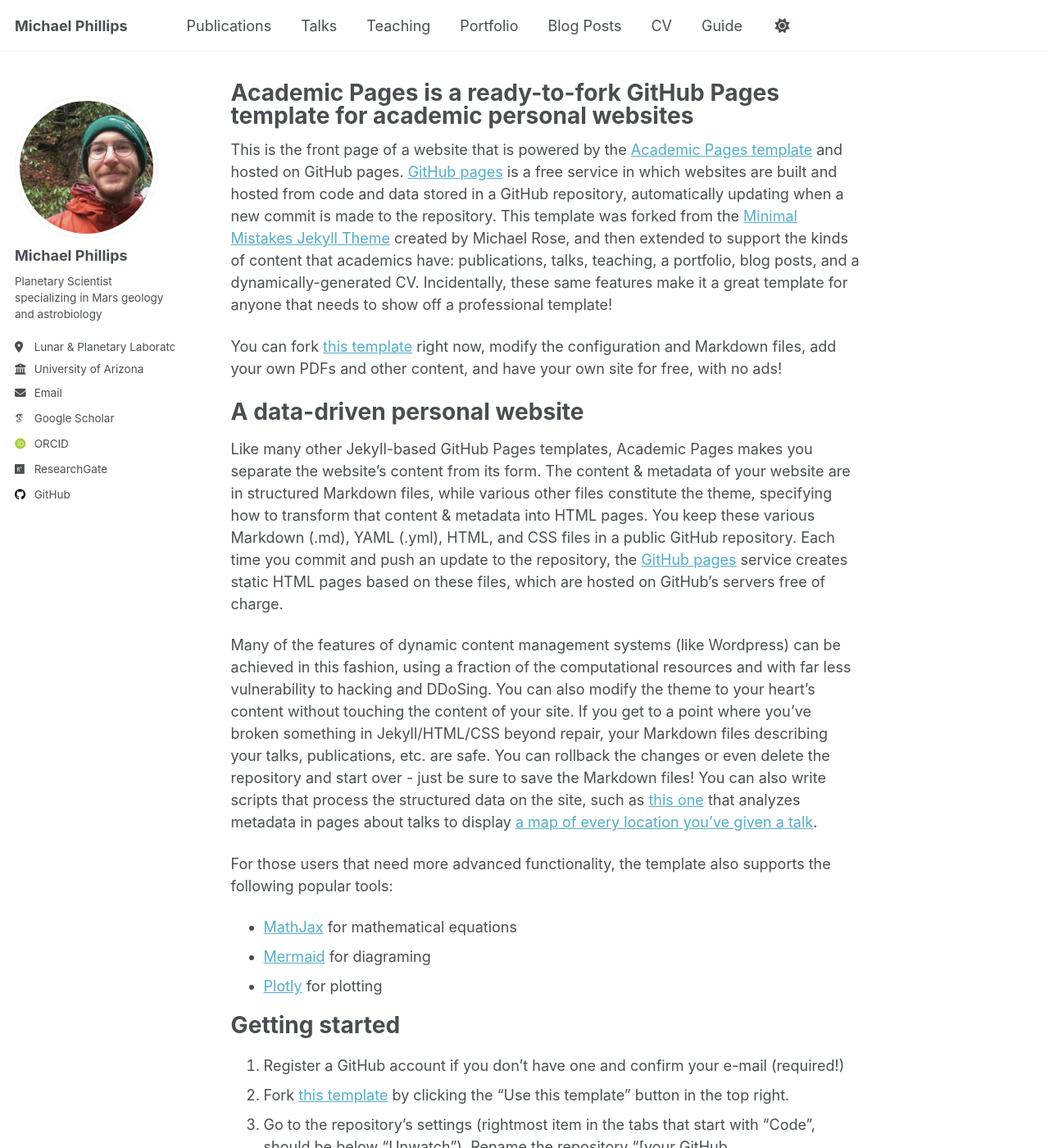
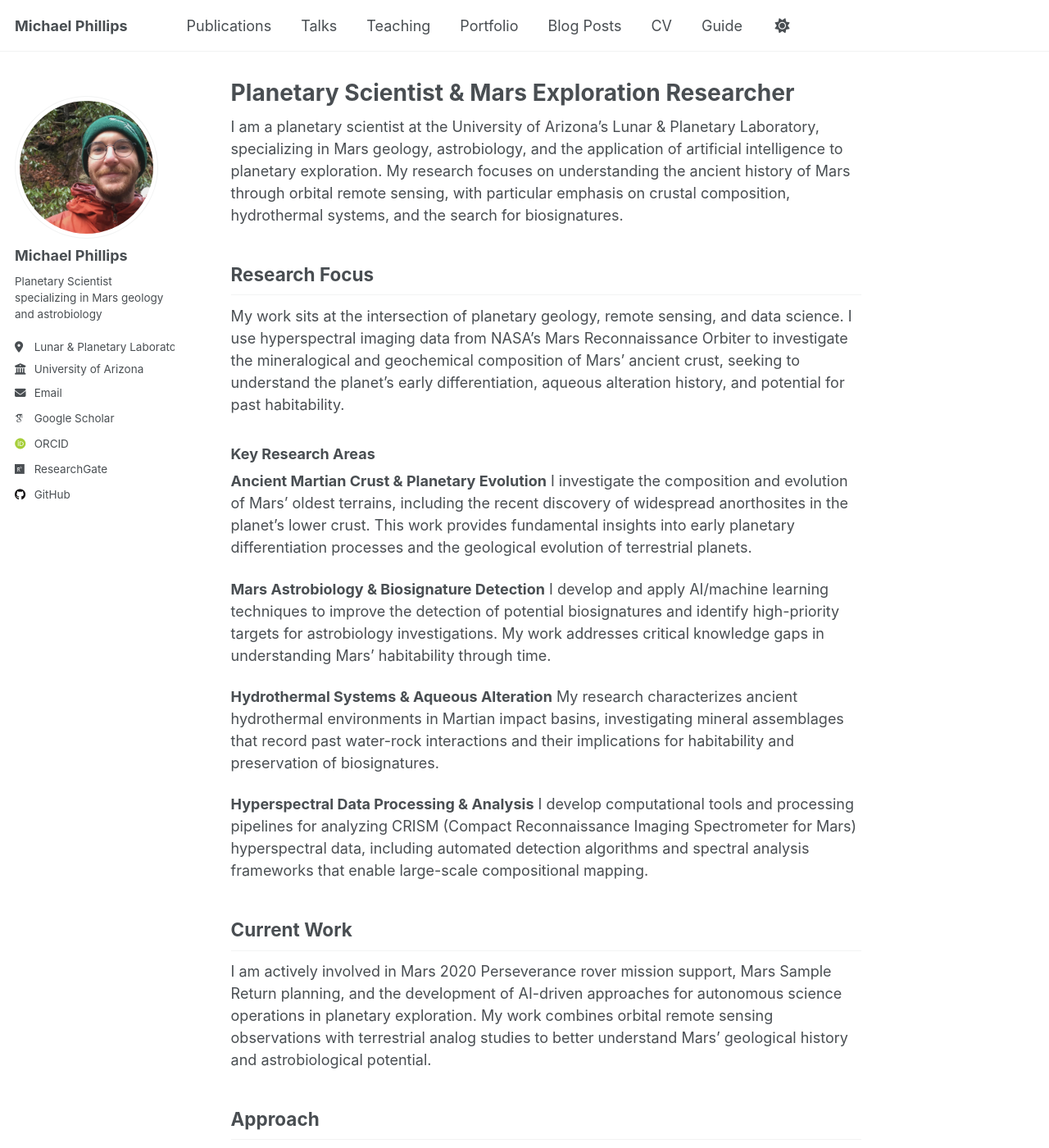
Before and after one commit to Michael-S-Phillips/michael-s-phillips.github.io, a Jekyll site: the page built from _pages/about.md, in a window 1280 px wide and 1400 px high. Shown: the whole window at 82% size. Built offline with Jekyll 4.4.1, drawn with Linux system fonts in a browser that asks for light colours; some web fonts are replaced; a script that is not in the unit is left out; some of the changed text lies outside the part shown.

Commit message:
updated about page

```diff
--- a/_pages/about.md
+++ b/_pages/about.md
@@ -1,56 +1,40 @@
 ---
 permalink: /
-title: "Academic Pages is a ready-to-fork GitHub Pages template for academic personal websites"
+title: "Planetary Scientist & Mars Exploration Researcher"
 author_profile: true
 redirect_from:
   - /about/
   - /about.html
 ---
 
-This is the front page of a website that is powered by the [Academic Pages template](https://github.com/academicpages/academicpages.github.io) and hosted on GitHub pages. [GitHub pages](https://pages.github.com) is a free service in which websites are built and hosted from code and data stored in a GitHub repository, automatically updating when a new commit is made to the repository. This template was forked from the [Minimal Mistakes Jekyll Theme](https://mmistakes.github.io/minimal-mistakes/) created by Michael Rose, and then extended to support the kinds of content that academics have: publications, talks, teaching, a portfolio, blog posts, and a dynamically-generated CV. Incidentally, these same features make it a great template for anyone that needs to show off a professional template!
+I am a planetary scientist at the University of Arizona's Lunar & Planetary Laboratory, specializing in Mars geology, astrobiology, and the application of artificial intelligence to planetary exploration. My research focuses on understanding the ancient history of Mars through orbital remote sensing, with particular emphasis on crustal composition, hydrothermal systems, and the search for biosignatures.
 
- You can fork [this template](https://github.com/academicpages/academicpages.github.io) right now, modify the configuration and Markdown files, add your own PDFs and other content, and have your own site for free, with no ads!
+## Research Focus
 
-A data-driven personal website
-======
-Like many other Jekyll-based GitHub Pages templates, Academic Pages makes you separate the website's content from its form. The content & metadata of your website are in structured Markdown files, while various other files constitute the theme, specifying how to transform that content & metadata into HTML pages. You keep these various Markdown (.md), YAML (.yml), HTML, and CSS files in a public GitHub repository. Each time you commit and push an update to the repository, the [GitHub pages](https://pages.github.com/) service creates static HTML pages based on these files, which are hosted on GitHub's servers free of charge.
+My work sits at the intersection of planetary geology, remote sensing, and data science. I use hyperspectral imaging data from NASA's Mars Reconnaissance Orbiter to investigate the mineralogical and geochemical composition of Mars' ancient crust, seeking to understand the planet's early differentiation, aqueous alteration history, and potential for past habitability.
 
-Many of the features of dynamic content management systems (like Wordpress) can be achieved in this fashion, using a fraction of the computational resources and with far less vulnerability to hacking and DDoSing. You can also modify the theme to your heart's content without touching the content of your site. If you get to a point where you've broken something in Jekyll/HTML/CSS beyond repair, your Markdown files describing your talks, publications, etc. are safe. You can rollback the changes or even delete the repository and start over - just be sure to save the Markdown files! You can also write scripts that process the structured data on the site, such as [this one](https://github.com/academicpages/academicpages.github.io/blob/master/talkmap.ipynb) that analyzes metadata in pages about talks to display [a map of every location you've given a talk](https://academicpages.github.io/talkmap.html).
+### Key Research Areas
 
-For those users that need more advanced functionality, the template also supports the following popular tools:
-- [MathJax](https://www.mathjax.org/) for mathematical equations
-- [Mermaid](https://mermaid.js.org/) for diagraming
-- [Plotly](https://plotly.com/javascript/) for plotting
+**Ancient Martian Crust & Planetary Evolution**
+I investigate the composition and evolution of Mars' oldest terrains, including the recent discovery of widespread anorthosites in the planet's lower crust. This work provides fundamental insights into early planetary differentiation processes and the geological evolution of terrestrial planets.
 
-Getting started
-======
-1. Register a GitHub account if you don't have one and confirm your e-mail (required!)
-1. Fork [this template](https://github.com/academicpages/academicpages.github.io) by clicking the "Use this template" button in the top right.
-1. Go to the repository's settings (rightmost item in the tabs that start with "Code", should be below "Unwatch"). Rename the repository "[your GitHub username].github.io", which will also be your website's URL.
-1. Set site-wide configuration and create content & metadata (see below -- also see [this set of diffs](http://archive.is/3TPas) showing what files were changed to set up [an example site](https://getorg-testacct.github.io) for a user with the username "getorg-testacct")
-1. Upload any files (like PDFs, .zip files, etc.) to the files/ directory. They will appear at https://[your GitHub username].github.io/files/example.pdf.
-1. Check status by going to the repository settings, in the "GitHub pages" section
+**Mars Astrobiology & Biosignature Detection**
+I develop and apply AI/machine learning techniques to improve the detection of potential biosignatures and identify high-priority targets for astrobiology investigations. My work addresses critical knowledge gaps in understanding Mars' habitability through time.
 
-Site-wide configuration
-------
-The main configuration file for the site is in the base directory in [_config.yml](https://github.com/academicpages/academicpages.github.io/blob/master/_config.yml), which defines the content in the sidebars and other site-wide features. You will need to replace the default variables with ones about yourself and your site's github repository. The configuration file for the top menu is in [_data/navigation.yml](https://github.com/academicpages/academicpages.github.io/blob/master/_data/navigation.yml). For example, if you don't have a portfolio or blog posts, you can remove those items from that navigation.yml file to remove them from the header.
+**Hydrothermal Systems & Aqueous Alteration**
+My research characterizes ancient hydrothermal environments in Martian impact basins, investigating mineral assemblages that record past water-rock interactions and their implications for habitability and preservation of biosignatures.
 
-Create content & metadata
-------
-For site content, there is one Markdown file for each type of content, which are stored in directories like _publications, _talks, _posts, _teaching, or _pages. For example, each talk is a Markdown file in the [_talks directory](https://github.com/academicpages/academicpages.github.io/tree/master/_talks). At the top of each Markdown file is structured data in YAML about the talk, which the theme will parse to do lots of cool stuff. The same structured data about a talk is used to generate the list of talks on the [Talks page](https://academicpages.github.io/talks), each [individual page](https://academicpages.github.io/talks/2012-03-01-talk-1) for specific talks, the talks section for the [CV page](https://academicpages.github.io/cv), and the [map of places you've given a talk](https://academicpages.github.io/talkmap.html) (if you run this [python file](https://github.com/academicpages/academicpages.github.io/blob/master/talkmap.py) or [Jupyter notebook](https://github.com/academicpages/academicpages.github.io/blob/master/talkmap.ipynb), which creates the HTML for the map based on the contents of the _talks directory).
+**Hyperspectral Data Processing & Analysis**
+I develop computational tools and processing pipelines for analyzing CRISM (Compact Reconnaissance Imaging Spectrometer for Mars) hyperspectral data, including automated detection algorithms and spectral analysis frameworks that enable large-scale compositional mapping.
 
-**Markdown generator**
+## Current Work
 
-The repository includes [a set of Jupyter notebooks](https://github.com/academicpages/academicpages.github.io/tree/master/markdown_generator
-) that converts a CSV containing structured data about talks or presentations into individual Markdown files that will be properly formatted for the Academic Pages template. The sample CSVs in that directory are the ones I used to create my own personal website at stuartgeiger.com. My usual workflow is that I keep a spreadsheet of my publications and talks, then run the code in these notebooks to generate the Markdown files, then commit and push them to the GitHub repository.
+I am actively involved in Mars 2020 Perseverance rover mission support, Mars Sample Return planning, and the development of AI-driven approaches for autonomous science operations in planetary exploration. My work combines orbital remote sensing observations with terrestrial analog studies to better understand Mars' geological history and astrobiological potential.
 
-How to edit your site's GitHub repository
-------
-Many people use a git client to create files on their local computer and then push them to GitHub's servers. If you are not familiar with git, you can directly edit these configuration and Markdown files directly in the github.com interface. Navigate to a file (like [this one](https://github.com/academicpages/academicpages.github.io/blob/master/_talks/2012-03-01-talk-1.md) and click the pencil icon in the top right of the content preview (to the right of the "Raw | Blame | History" buttons). You can delete a file by clicking the trashcan icon to the right of the pencil icon. You can also create new files or upload files by navigating to a directory and clicking the "Create new file" or "Upload files" buttons.
+## Approach
 
-Example: editing a Markdown file for a talk
-![Editing a Markdown file for a talk](/images/editing-talk.png)
+My research is fundamentally interdisciplinary, integrating planetary geology, remote sensing, data science, and field work. I combine detailed spectral analysis of Martian surfaces with terrestrial analog studies in extreme environments, developing computational tools that advance both our scientific understanding and our technical capabilities for planetary exploration.
 
-For more info
-------
-More info about configuring Academic Pages can be found in [the guide](https://academicpages.github.io/markdown/), the [growing wiki](https://github.com/academicpages/academicpages.github.io/wiki), and you can always [ask a question on GitHub](https://github.com/academicpages/academicpages.github.io/discussions). The [guides for the Minimal Mistakes theme](https://mmistakes.github.io/minimal-mistakes/docs/configuration/) (which this theme was forked from) might also be helpful.
+---
+
+For more information about my research, see my [publications](/publications/) and [recent talks](/talks/). You can also find me on [Google Scholar](https://scholar.google.com/citations?user=1DCuzasAAAAJ&hl=en), [ORCID](https://orcid.org/0000-0001-8873-2238), and [ResearchGate](https://www.researchgate.net/profile/Michael-Phillips-23).
```
